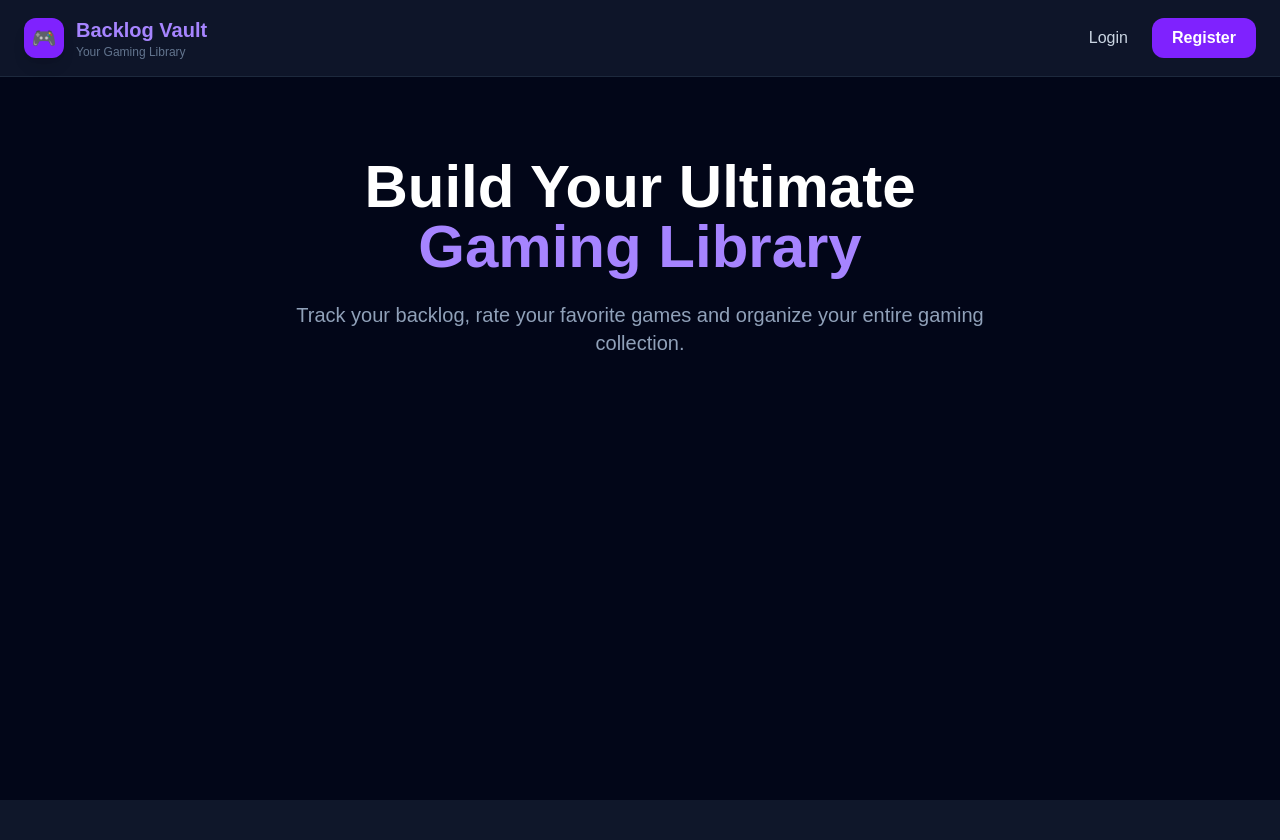
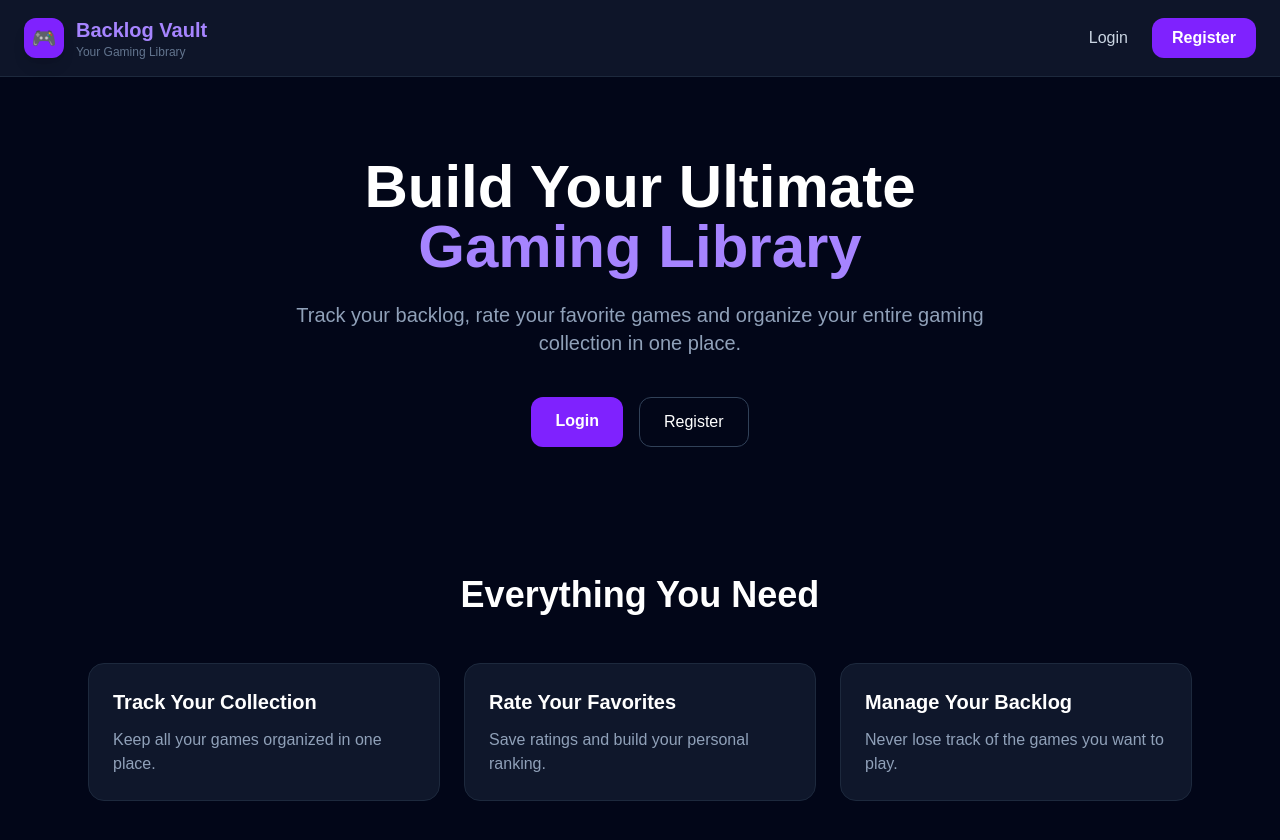
Before and after one commit to joreut728-cmd/backlog-vault, a React (Vite) app: page / in a window 1280 px wide. Shown: the top 840 px of the page. Before the commit the page ends 800 px from the top, so only its background shows below. Built offline with nearby package versions, Linux system fonts and the light colour scheme.

Commit message:
LandingPage ausgearbeitet

```diff
--- a/src/pages/LandingPage.jsx
+++ b/src/pages/LandingPage.jsx
@@ -1,6 +1,10 @@
+import { Link } from "react-router-dom";
+
 function LandingPage() {
   return (
     <section className="mx-auto max-w-6xl px-6 py-20">
+
+      {/* Hero */}
 
       <div className="text-center">
 
@@ -12,9 +16,70 @@ function LandingPage() {
         </h1>
 
         <p className="mx-auto mt-6 max-w-3xl text-xl text-slate-400">
-          Track your backlog, rate your favorite games
-          and organize your entire gaming collection.
+          Track your backlog, rate your favorite games and
+          organize your entire gaming collection in one place.
         </p>
+
+        <div className="mt-10 flex justify-center gap-4">
+
+          <Link
+            to="/login"
+            className="rounded-xl bg-violet-600 px-6 py-3 font-semibold hover:bg-violet-500"
+          >
+            Login
+          </Link>
+
+          <button
+            className="rounded-xl border border-slate-700 px-6 py-3 hover:border-violet-500"
+          >
+            Register
+          </button>
+
+        </div>
+
+      </div>
+
+      {/* Features */}
+
+      <div className="mt-32">
+
+        <h2 className="mb-12 text-center text-4xl font-bold">
+          Everything You Need
+        </h2>
+
+        <div className="grid gap-6 md:grid-cols-3">
+
+          <div className="rounded-2xl border border-slate-800 bg-slate-900 p-6">
+            <h3 className="mb-3 text-xl font-semibold">
+              Track Your Collection
+            </h3>
+
+            <p className="text-slate-400">
+              Keep all your games organized in one place.
+            </p>
+          </div>
+
+          <div className="rounded-2xl border border-slate-800 bg-slate-900 p-6">
+            <h3 className="mb-3 text-xl font-semibold">
+              Rate Your Favorites
+            </h3>
+
+            <p className="text-slate-400">
+              Save ratings and build your personal ranking.
+            </p>
+          </div>
+
+          <div className="rounded-2xl border border-slate-800 bg-slate-900 p-6">
+            <h3 className="mb-3 text-xl font-semibold">
+              Manage Your Backlog
+            </h3>
+
+            <p className="text-slate-400">
+              Never lose track of the games you want to play.
+            </p>
+          </div>
+
+        </div>
 
       </div>
 
```
